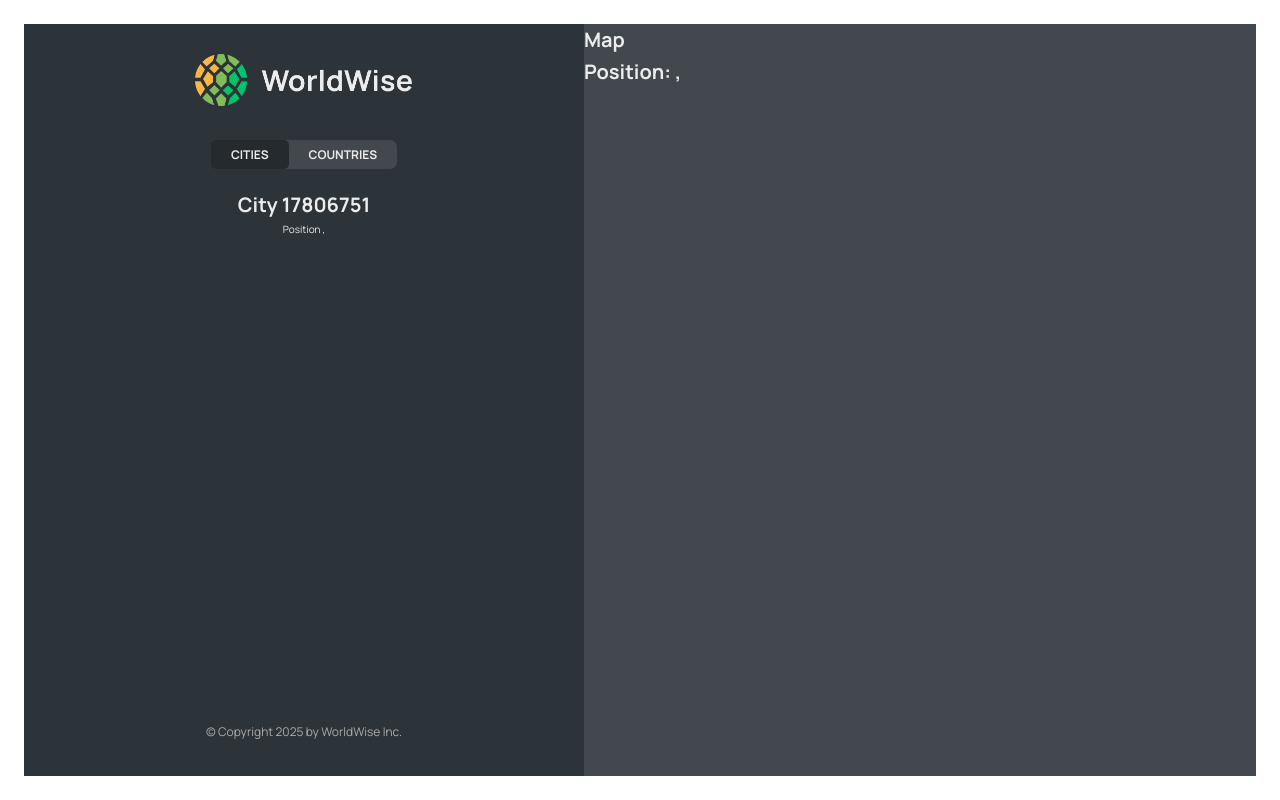
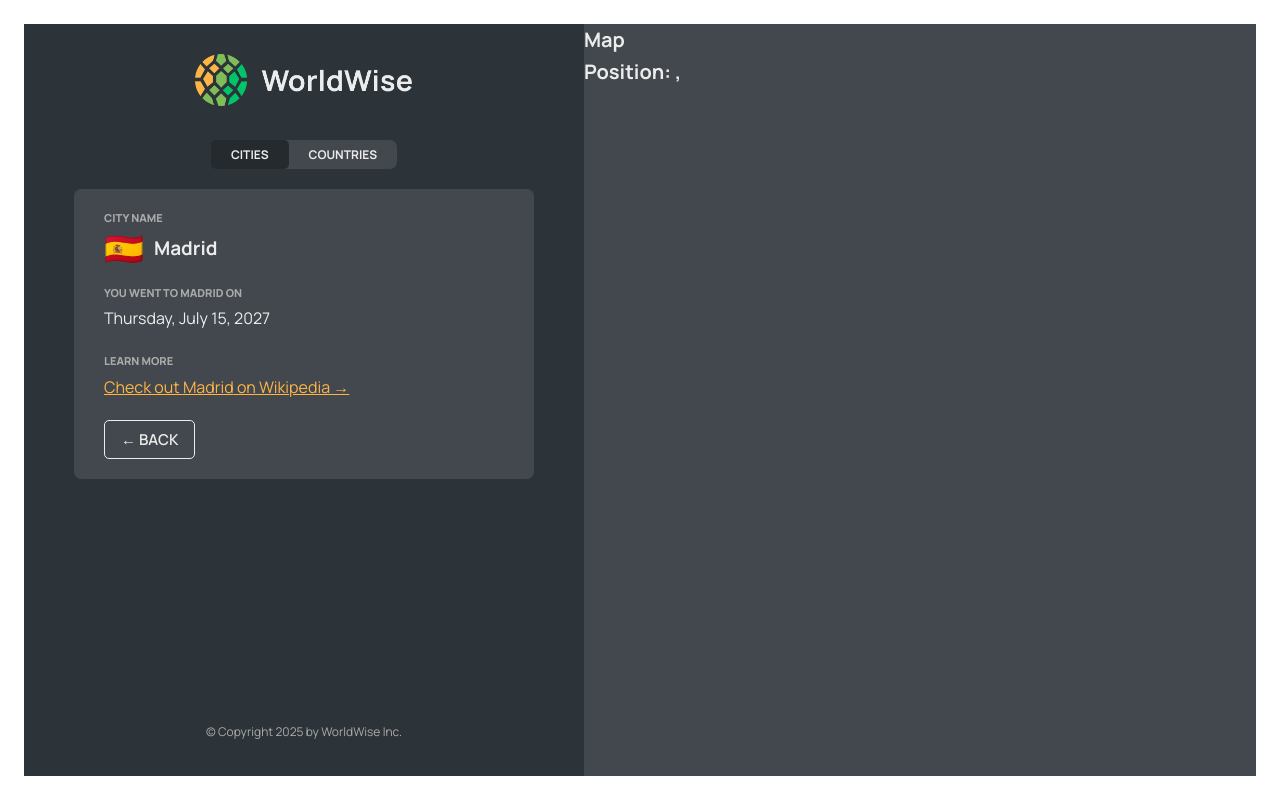
Before and after one commit to VadimVasilcovan/WorldWise, a React (Vite) app in the folder WorldWise/: page /app/cities/17806751 in a window 1280 px wide. Built offline with nearby package versions, Linux system fonts and the light colour scheme; data requests are answered from the project's data file.

Commit message:
26.04.2024

```diff
--- /dev/null
+++ b/WorldWise/src/assets/components/BackButton.jsx
@@ -0,0 +1,11 @@
+import React from 'react'
+import {  useNavigate} from "react-router-dom";
+import Button from './Button';
+export default function BackButton() {
+    const navigate = useNavigate()
+  return (
+    <Button type='back' onClick={(e)=>{
+        e.preventDefault();
+        navigate(-1)}}>&larr; Back</Button>
+  )
+}
--- a/WorldWise/src/assets/components/City.jsx
+++ b/WorldWise/src/assets/components/City.jsx
@@ -1,5 +1,9 @@
-import { useParams, useSearchParams } from "react-router-dom";
+import { useParams } from "react-router-dom";
 import styles from "./City.module.css";
+import { useEffect } from "react";
+import { useCities } from "../../contexts/CitiesContext";
+import Spinner from "./Spinner";
+import BackButton from "./BackButton";
 
 const formatDate = (date) =>
   new Intl.DateTimeFormat("en", {
@@ -10,25 +14,21 @@
   }).format(new Date(date));
 
 function City() {
-  const {id} = useParams()
-  const [searchParams, setSearchParams] = useSearchParams();
-  const lat = searchParams.get('lat')
-  const lng = searchParams.get('lng')
-  // TEMP DATA
-  const currentCity = {
-    cityName: "Lisbon",
-    emoji: "🇵🇹",
-    date: "2027-10-31T15:59:59.138Z",
-    notes: "My favorite city so far!",
-  };
+  const { id } = useParams();
+  const { getCity, currentCity, isLoading } = useCities();
+
+  useEffect(
+    function () {
+      getCity(id);
+    },
+    [id]
+  );
 
   const { cityName, emoji, date, notes } = currentCity;
 
-  return<>
-   <h1>City {id}</h1>
-  <p>Position {lat}, {lng}</p>
-  </>
-  /* return (
+  if (isLoading) return <Spinner />;
+
+  return (
     <div className={styles.city}>
       <div className={styles.row}>
         <h6>City name</h6>
@@ -61,10 +61,10 @@
       </div>
 
       <div>
-
+        <BackButton/>
       </div>
     </div>
-  ); */
+  );
 }
 
 export default City;
--- a/WorldWise/src/assets/components/CityItem.jsx
+++ b/WorldWise/src/assets/components/CityItem.jsx
@@ -1,29 +1,33 @@
-import React from 'react'
-import styles from './CityItem.module.css'
-import {Link} from "react-router-dom";
+import React from "react";
+import styles from "./CityItem.module.css";
+import { Link } from "react-router-dom";
+import { useCities } from "../../contexts/CitiesContext";
 const formatDate = (date) =>
   new Intl.DateTimeFormat("en", {
     day: "numeric",
     month: "long",
     year: "numeric",
-
   }).format(new Date(date));
 
+export default function CityItem({ city }) {
+  const { currentCity } = useCities();
+  const { cityName, emoji, date, id, position } = city;
 
-
-export default function CityItem({city}) {
-
-    const {cityName, emoji, date, id, position} = city
-
-    console.log(position)
+  console.log(position);
   return (
-    <li >
-      <Link className={styles.cityItem} to={`${id}?lat=${position.lat}&lng=${position.lng}`}>
+    <li>
+      <Link
+        className={`${styles.cityItem} ${
+          id === currentCity.id ? styles["cityItem--active"] : ""
+        }`}
+        to={`${id}?lat=${position.lat}&lng=${position.lng}`}
+      >
         <span className={styles.emoji}>{emoji}</span>
         <h3 className={styles.name}>{cityName}</h3>
         <time className={styles.date}>{formatDate(date)}</time>
         <button className={styles.deleteBtn}>&times;</button>
+
       </Link>
     </li>
-  )
+  );
 }
--- a/WorldWise/src/assets/components/Form.jsx
+++ b/WorldWise/src/assets/components/Form.jsx
@@ -1,10 +1,11 @@
 // "https://api.bigdatacloud.net/data/reverse-geocode-client?latitude=0&longitude=0"
 
 import { useState } from "react";
-import {  useNavigate} from "react-router-dom";
+
 
 import styles from "./Form.module.css";
 import Button from "./Button";
+import BackButton from "./BackButton";
 
 export function convertToEmoji(countryCode) {
   const codePoints = countryCode
@@ -15,7 +16,7 @@
 }
 
 function Form() {
-  const navigate = useNavigate()
+
   const [cityName, setCityName] = useState("");
   const [country, setCountry] = useState("");
   const [date, setDate] = useState(new Date());
@@ -53,9 +54,7 @@
 
       <div className={styles.buttons}>
         <Button type='primary'>Add</Button>
-        <Button type='back' onClick={(e)=>{
-          e.preventDefault();
-          navigate(-1)}}>&larr; Back</Button>
+        <BackButton/>
 
       </div>
     </form>
--- a/WorldWise/src/contexts/CitiesContext.jsx
+++ b/WorldWise/src/contexts/CitiesContext.jsx
@@ -7,6 +7,7 @@
 function CityProvider({ children }) {
   const [cities, setCities] = useState([]);
   const [isLoading, setIsLoading] = useState(false);
+  const [currentCity, setCurrentCity]  = useState({})
 
   useEffect(() => {
     async function fetchCities() {
@@ -23,11 +24,29 @@
     }
     fetchCities();
   }, []);
+
+ async function getCity(id){
+
+        try {
+          setIsLoading(true);
+          const res = await fetch(`${BASE_URL}/cities/${id}`);
+          const data = await res.json();
+          setCurrentCity(data);
+        } catch {
+          alert("There was an error loading data...");
+        } finally {
+          setIsLoading(false);
+        }
+      }
+
+
   return (
     <CitiesContext.Provider
       value={{
         cities,
         isLoading,
+        currentCity,
+        getCity,
       }}
     >
       {children}
```
